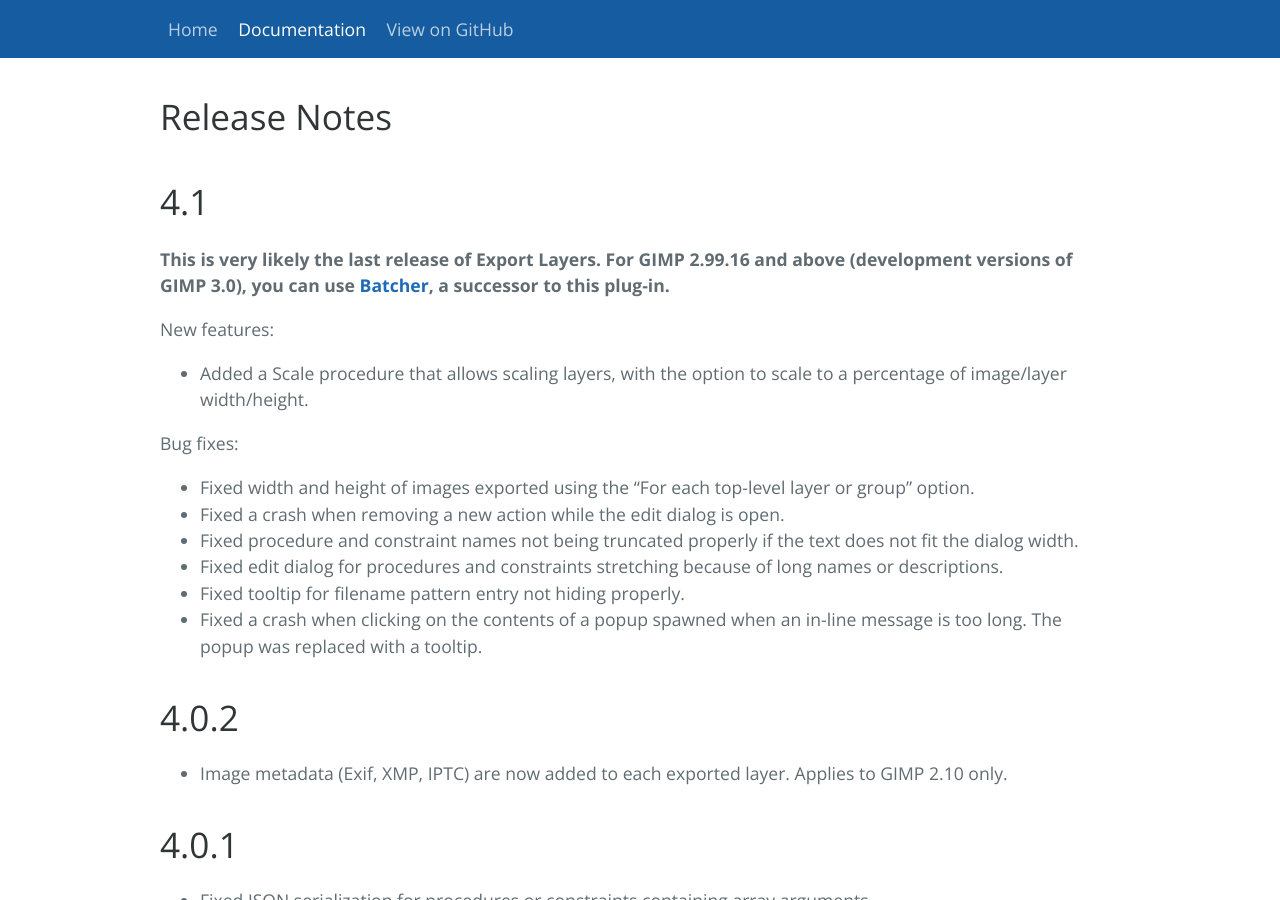
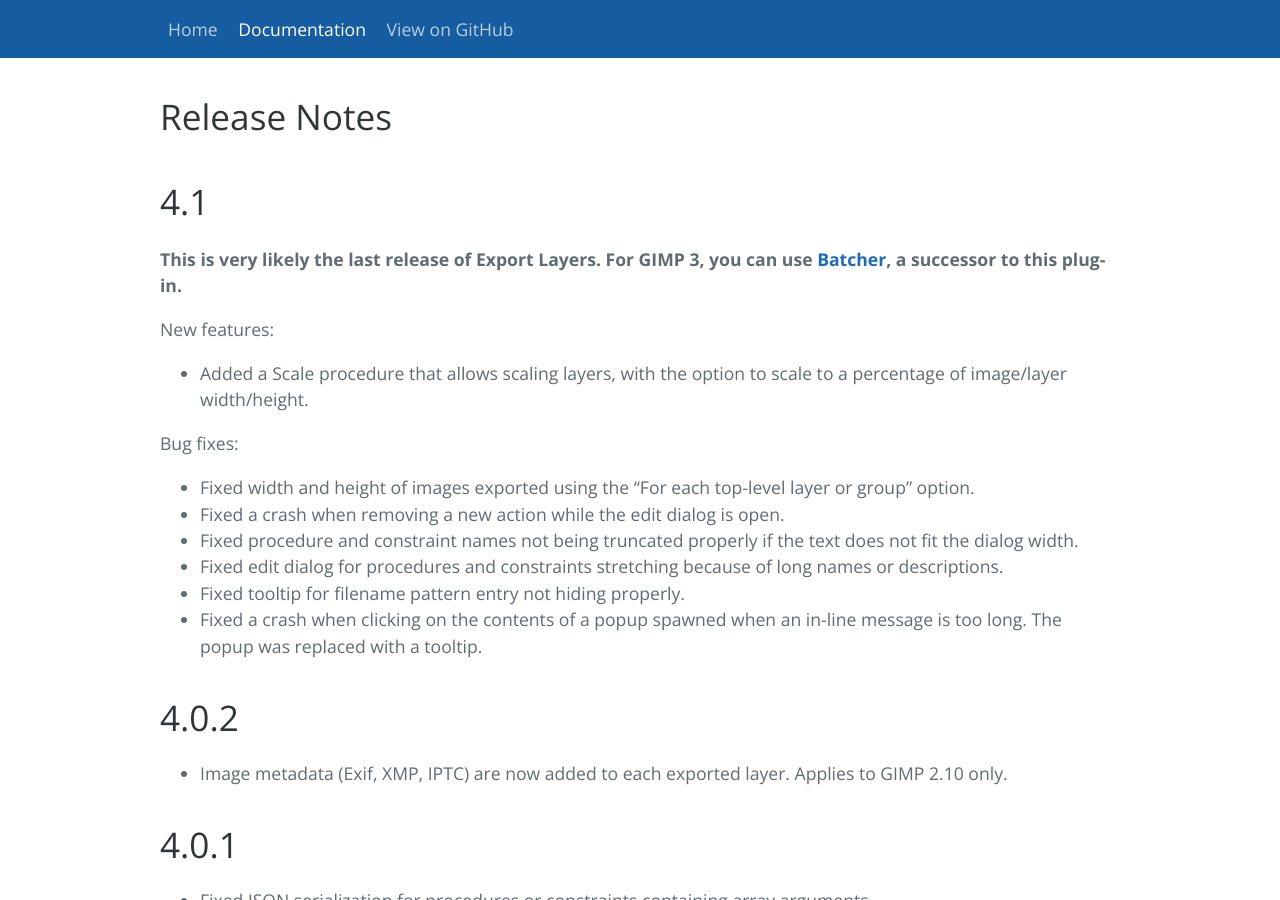
Before and after one commit to kamilburda/gimp-export-layers, a Jekyll site: the page built from sections/CHANGELOG.md, in a window 1280 px wide and 900 px high. Built offline with Jekyll 4.4.1, drawn with Linux system fonts in a browser that asks for light colours.

Commit message:
Update docs

```diff
--- a/sections/CHANGELOG.md
+++ b/sections/CHANGELOG.md
@@ -7,7 +7,7 @@ navbar_active_tab: docs
 4.1
 ===
 
-**This is very likely the last release of Export Layers. For GIMP 2.99.16 and above (development versions of GIMP 3.0), you can use [Batcher](https://github.com/kamilburda/batcher), a successor to this plug-in.**
+**This is very likely the last release of Export Layers. For GIMP 3, you can use [Batcher](https://github.com/kamilburda/batcher), a successor to this plug-in.**
 
 New features:
 * Added a Scale procedure that allows scaling layers, with the option to scale to a percentage of image/layer width/height.
```
Also changed, not shown: dev/sections/CHANGELOG.md (+1 -1 lines), index.md (+1 -1 lines).
